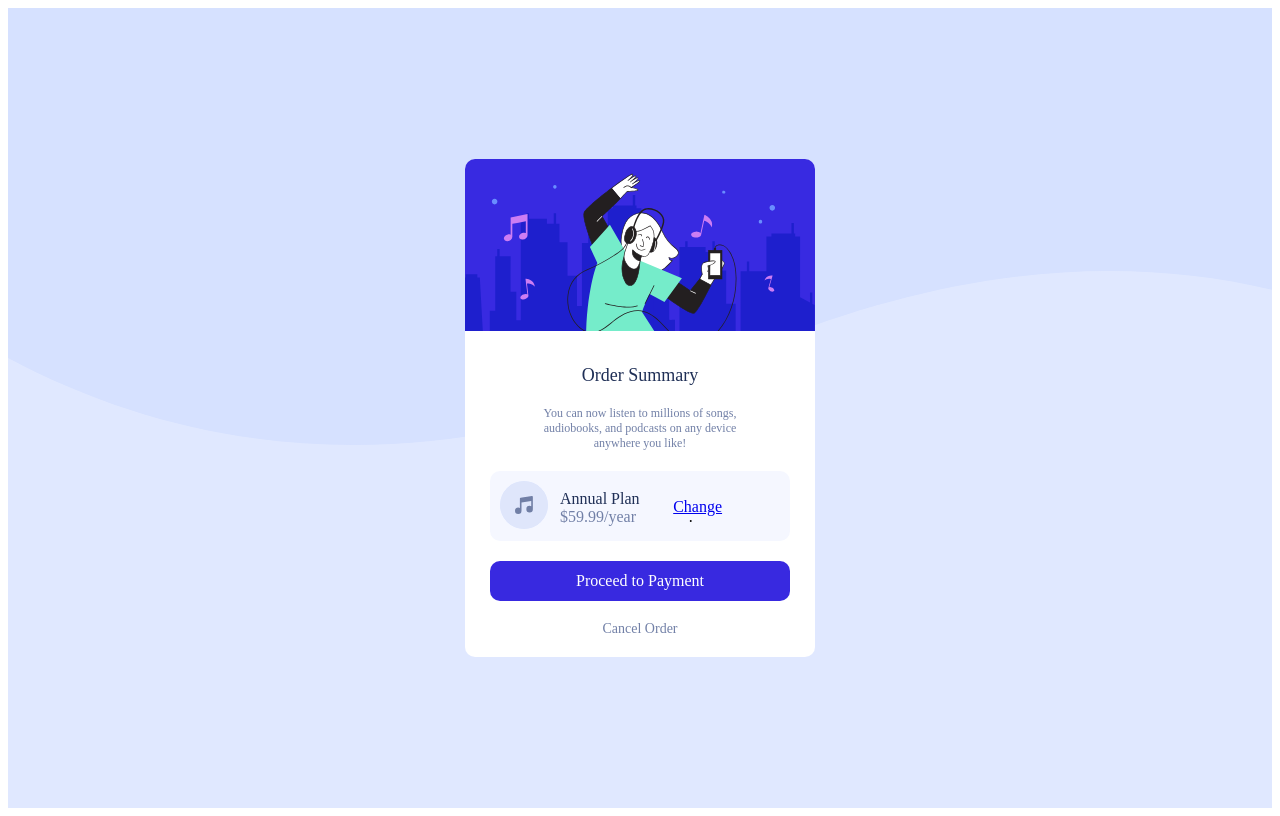
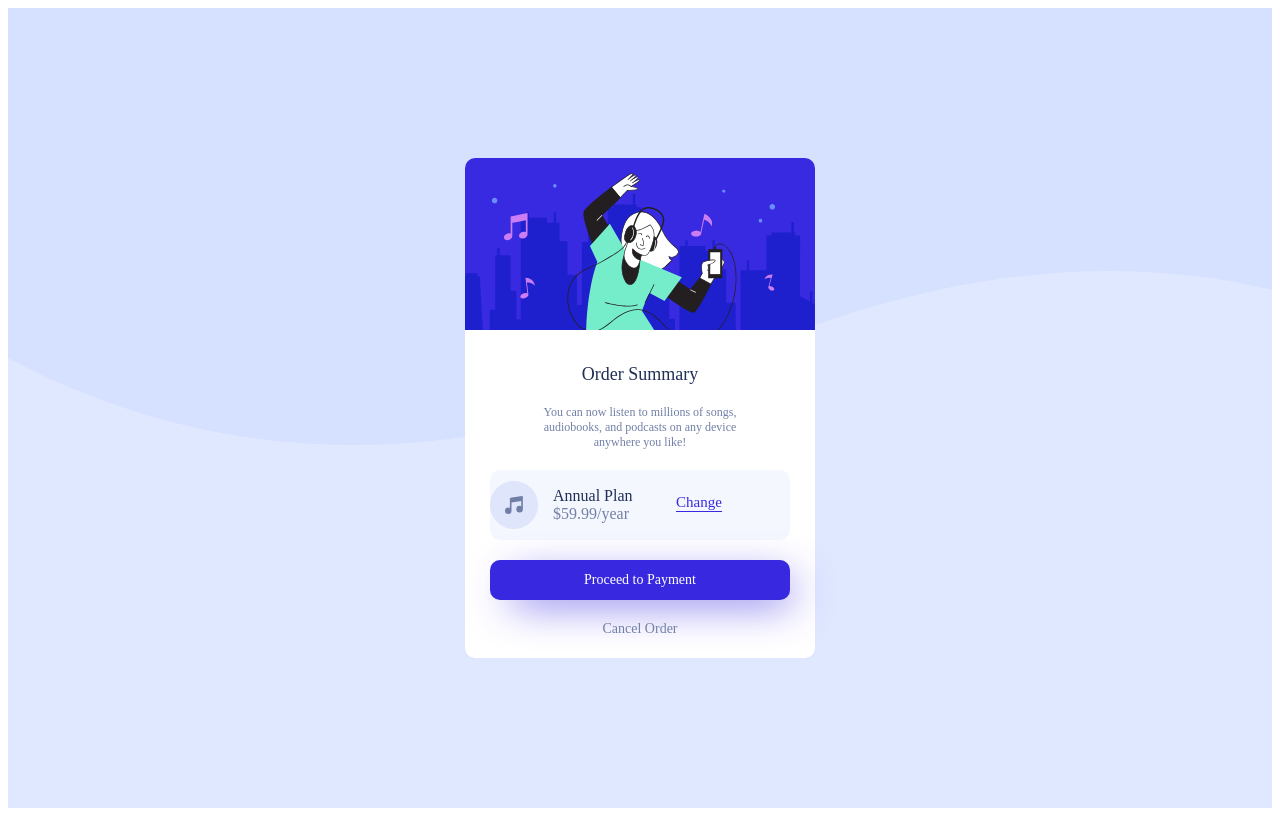
Before and after one commit to Youssef5107/Order-summary-card, a plain HTML site: page index.html in a window 1280 px wide. Drawn offline with Linux system fonts and the light colour scheme; a web font is replaced by a local one.

Commit message:
style:add finsh touches

```diff
--- a/css/style.css
+++ b/css/style.css
@@ -68,26 +68,33 @@ main {
 }
 
 .song-box {
-	position: relative;
 	max-width: 300px;
 	height: 70px;
 	margin: 20px auto;
 	background-color: var(--Very-pale-blue);
 	border-radius: 10px;
+	display: flex;
+	align-items: center;
 }
 
 .music-svg {
 	background-color: var(--Pale-blue);
 	border-radius: 50%;
-	position: relative;
-	top: 10px;
-	left: 10px;
 }
 
 .box-content {
+	position: relative;
+	margin-left: 15px;
+}
+
+
+.link-bt-area {
 	position: absolute;
-	bottom: 15px;
-	left: 70px;
+	top: 7px;
+	width: 250%;
+	display: flex;
+	justify-content: end;
+	margin-left: -30px;
 }
 
 .song-name {
@@ -101,27 +108,33 @@ main {
 }
 
 .link {
-	position: relative;
-	left: 25%;
-	bottom: 10px;
-
+	color: var(--Bright-blue);
+	font-size: 15px;
+	border: 0px;
+	background-color: var(--Very-pale-blue);
+	border-bottom: 1px solid;
+	font-family: bold;
+	padding: 0;
 }
 
-.payment-background {
+.payment-btn {
 	max-width: 300px;
+	width: 100%;
+	border: 0px;
 	margin: 20px auto;
 	background-color: var(--Bright-blue);
-	height: 40px;
 	border-radius: 10px;
 	display: flex;
 	justify-content: center;
 	align-items: center;
+	box-shadow: 11px 11px 43px -11px hsl(245deg 75% 52%);
+	padding: 12px 12px;
+	font-size: 14px;
+	color: #fff;
+	font-family: 'bold';
+	letter-spacing: 0.;
 }
 
-.payment {
-	color: white;
-	font-family: regular;
-}
 
 .cancel-bt-area {
 	display: flex;
@@ -133,12 +146,18 @@ main {
 	color: var(--Desaturated-blue);
 	font-family: bold;
 	font-size: 14px;
+	border: 0px;
+	background-color: transparent;
 }
 
 
-@media(max-width:330px) {
+@media(max-width:375px) {
+	.card {
+		max-width: 330px;
+		width: 100%;
+	}
 
-	.card {
-		margin: 20px;
+	.link-bt-area {
+		margin-left: -40px;
 	}
 }
--- a/index.html
+++ b/index.html
@@ -34,22 +34,22 @@
 						</g>
 					</svg>
 					<div class="box-content">
-						<span class="song-name">Annual Plan</span><br>
-						<span class="song-price">$59.99/year</span>
-						<a class="link" href="https://www.frontendmentor.io?ref=challenge" target="_blank">Change</a>.
+						<div class="song-name">Annual Plan</div>
+						<div class="song-price">$59.99/year</div>
+						<div class="link-bt-area">
+							<button class="link">Change</button>
+						</div>
 					</div>
 				</div>
 
-				<div class="payment-background">
-					<div class="payment">
-						Proceed to Payment
-					</div>
-				</div>
+				<button class="payment-btn">
+					Proceed to Payment
+				</button>
 
 				<div class="cancel-bt-area">
-					<div class="cancel">
+					<button class="cancel">
 						Cancel Order
-					</div>
+					</button>
 				</div>
 
 			</div>
```
